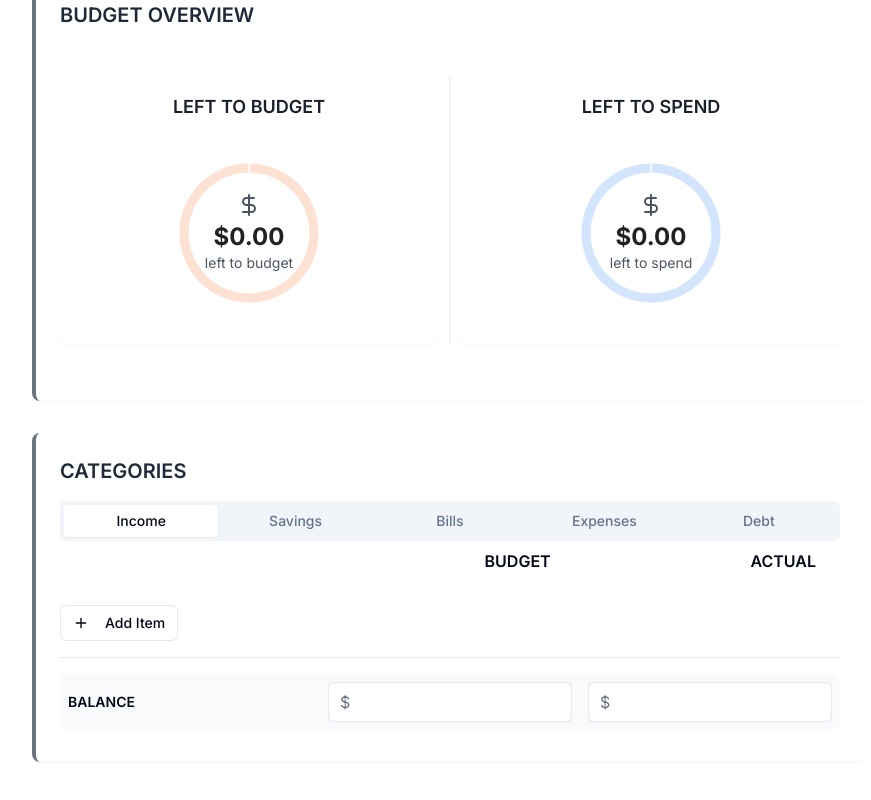
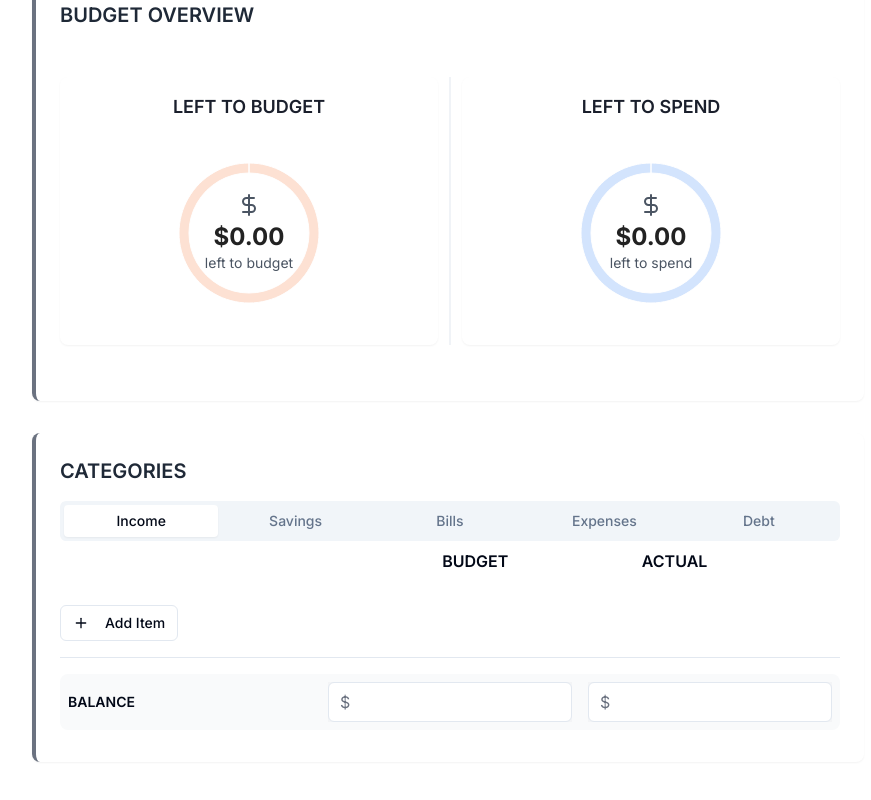
Before and after one commit to Ralphbenedict/paycheck-planner-simplified, a React (Vite) app: page /period/1 in a window 1280 px wide. Shown: the part 984-1784 px from the top of the page, without its empty margins (192-1063 px from the left). Built offline with nearby package versions, Linux system fonts and the light colour scheme.

Commit message:
Fix alignment issue in CategoryTab
The actual column in the CategoryTab component was misaligned due to the trash can icon.  This commit addresses the alignment problem.

```diff
--- a/src/components/CategoryTab.tsx
+++ b/src/components/CategoryTab.tsx
@@ -47,12 +47,13 @@ const CategoryTab = ({ title, items, onItemsChange }: CategoryTabProps) => {
     <div className="space-y-4">
       <div className="grid grid-cols-12 gap-4 mb-4">
         <div className="col-span-4"></div>
-        <div className="col-span-4 text-center font-semibold">
-          <h3 className="text-right pr-6">BUDGET</h3>
+        <div className="col-span-3 text-right font-semibold">
+          <h3>BUDGET</h3>
         </div>
-        <div className="col-span-4 text-center font-semibold">
-          <h3 className="text-right pr-6">ACTUAL</h3>
+        <div className="col-span-3 text-right font-semibold">
+          <h3>ACTUAL</h3>
         </div>
+        <div className="col-span-2"></div>
       </div>
 
       {items.map((item, index) => (
```
